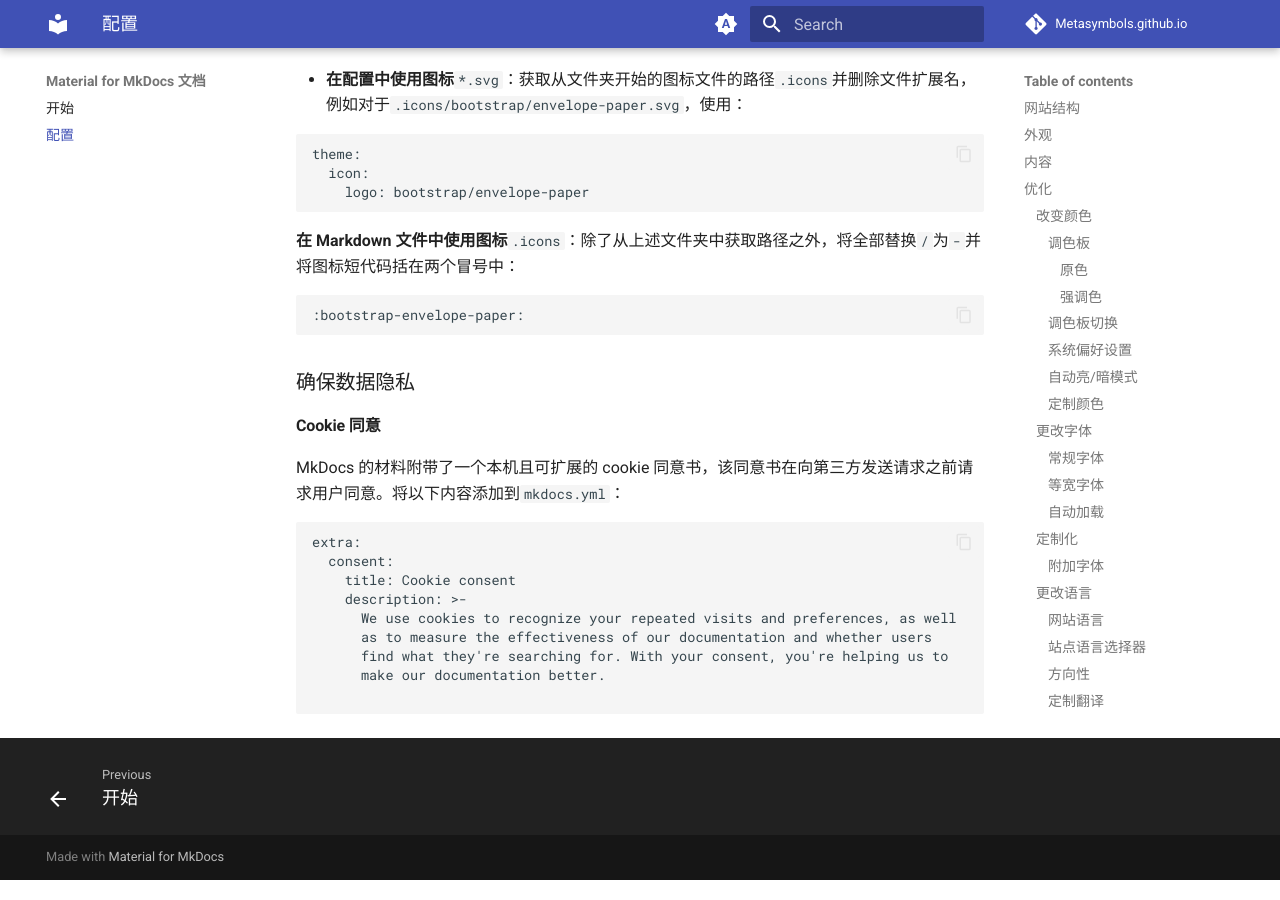
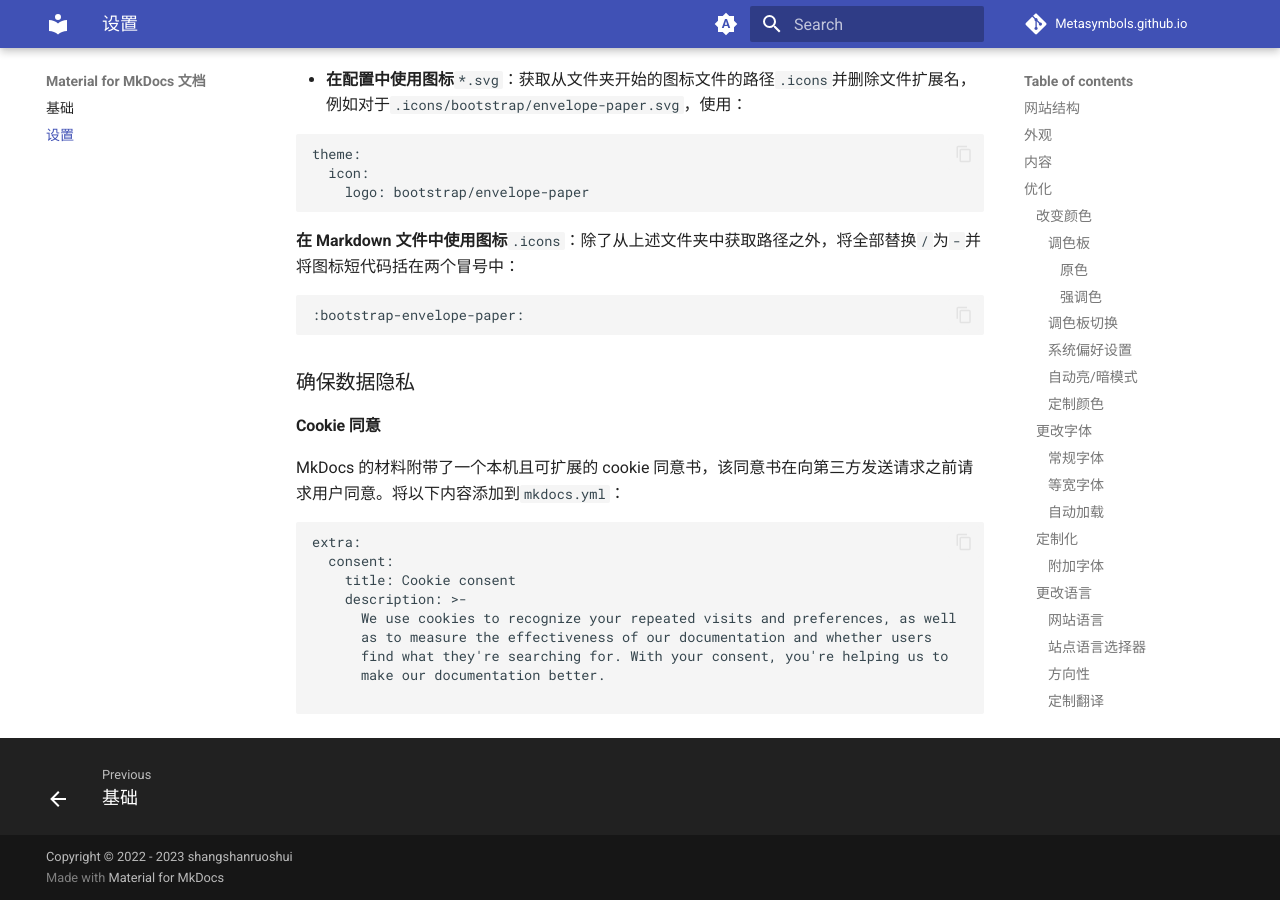
Before and after one commit to Metasymbols/Metasymbols.github.io, an MkDocs documentation site: the page built from docs/SetUp.md, in a window 1280 px wide and 900 px high, scrolled down 10528 px. Built offline with MkDocs 1.6.1 and Material for MkDocs 9.7.7, drawn with Linux system fonts in a browser that asks for light colours; comment, search, counter and statistics services are not loaded.

Commit message:
更新设置

```diff
--- a/mkdocs.yml
+++ b/mkdocs.yml
@@ -2,9 +2,12 @@
 site_name: Material for MkDocs 文档
 # 根url
 site_url: https://github.com/Metasymbols.github.io
+
+# 描述
 site_description: null
+
 # 作者
-site_author: null
+site_author: shangshanruoshui
 
 # 添加 git 存储库，导航区展示对应开源项目名称
 repo_name: Metasymbols.github.io
@@ -13,6 +16,9 @@
 
 # 解析为托管文档的子文件夹
 edit_uri: edit/main/docs/
+
+# 版权
+copyright: Copyright &copy; 2022 - 2023 shangshanruoshui
 
 
 # 主题
@@ -57,14 +63,14 @@
         - media: "(prefers-color-scheme: light)"
           scheme: default
           toggle:
-            icon: material/toggle-switch-off-outline
+            icon: material/theme-light-dark
             name: 切换暗模式
 
         # Palette toggle for dark mode
         - media: "(prefers-color-scheme: dark)"
           scheme: slate
           toggle:
-            icon: material/toggle-switch
+            icon: material/theme-light-dark
             name: 切换亮模式
 
 
@@ -90,3 +96,8 @@
             - name: Chinese
               link: /zh/
               lang: zh
+
+# 目录
+nav:
+    - 基础: index.md
+    - 设置: SetUp.md
```
Also changed, not shown: 1 other file.
